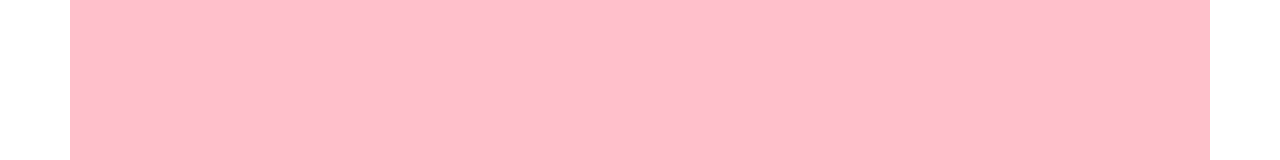
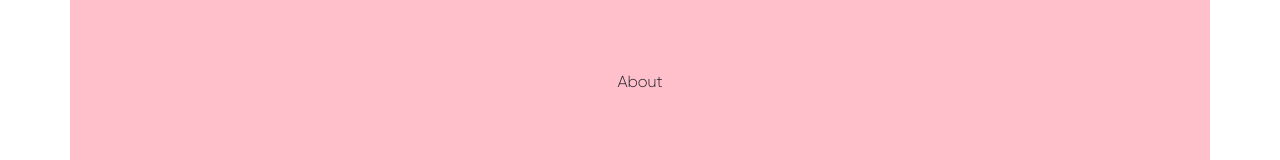
Before and after one commit to david-lafontant/yellow-restaurant, a React (Create React App) app: page / in a window 1280 px wide. Shown: the part 730-890 px from the top of the page. Built offline with nearby package versions, Linux system fonts and the light colour scheme.

Commit message:
Display about page

```diff
--- a/src/App.js
+++ b/src/App.js
@@ -1,4 +1,5 @@
 import './App.css';
+import About from './components/about/about';
 import Header from './components/header/header';
 import Home from './components/home/home';
 
@@ -7,6 +8,7 @@ function App() {
     <div className="App">
       <Header />
       <Home />
+      <About />
     </div>
   );
 }
```
